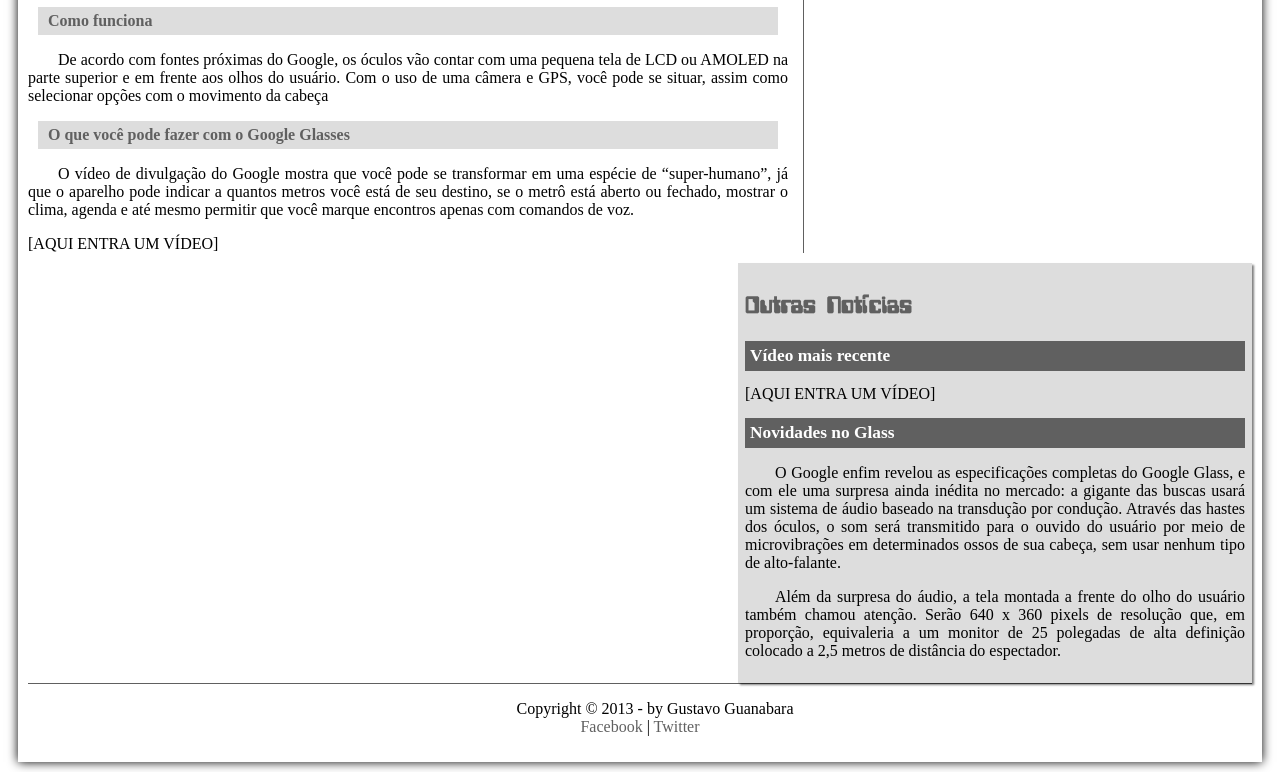
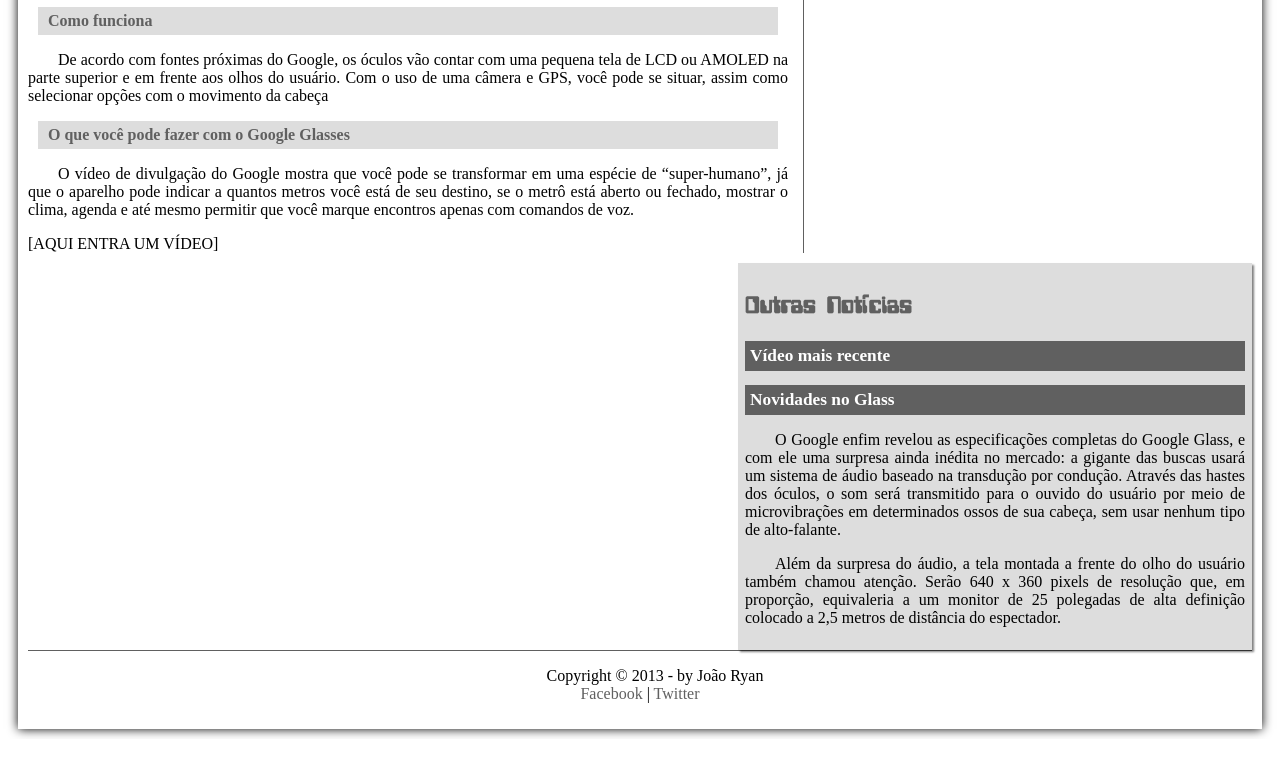
Before and after one commit to joaoryan/projeto-html5, a plain HTML site: page projeto-glass-html5/index.html in a window 1280 px wide. Shown: the part 1304-2076 px from the top of the page. After the commit the page ends 2043 px from the top, so only its background shows below. Drawn offline with Linux system fonts and the light colour scheme.

Commit message:
Update index.html

```diff
--- a/projeto-glass-html5/index.html
+++ b/projeto-glass-html5/index.html
@@ -1,5 +1,7 @@
 <!DOCTYPE html>
 <html lang="pt-br">
+
+
   <head>
         <meta charset="UTF-8"/>
         <title>tudo sobre google Glass</title>
@@ -77,7 +79,7 @@
 <h1>Outras Notícias</h1>
 <h2>Vídeo mais recente</h2>
 
-[AQUI ENTRA UM VÍDEO]
+
 
 <h2>Novidades no Glass</h2>
 <p>O Google enfim revelou as especificações completas do Google Glass, e com ele uma surpresa ainda inédita no mercado: a gigante das buscas usará um sistema de áudio baseado na transdução por condução. Através das hastes dos óculos, o som será transmitido para o ouvido do usuário por meio de microvibrações em determinados ossos de sua cabeça, sem usar nenhum tipo de alto-falante.</p>
@@ -86,7 +88,7 @@
 </aside>
 
 <footer id="rodape">
-<p>Copyright &copy; 2013  - by Gustavo Guanabara<br>
+<p>Copyright &copy; 2013  - by João Ryan <br>
 <a herf="http://Facebook.com/cursoemvideo"> Facebook </a>| <a href="http://twitter.com/cursoemvideo"> Twitter</a> </p>
 </footer>
 </div>
```
